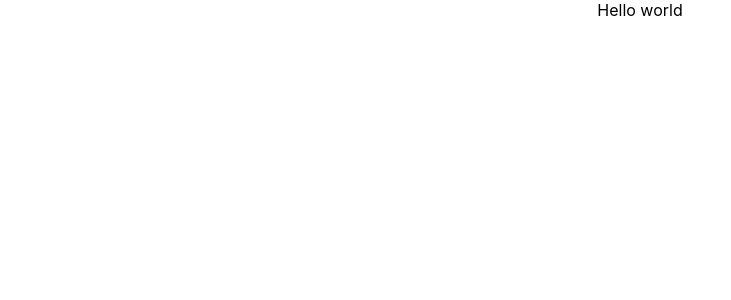
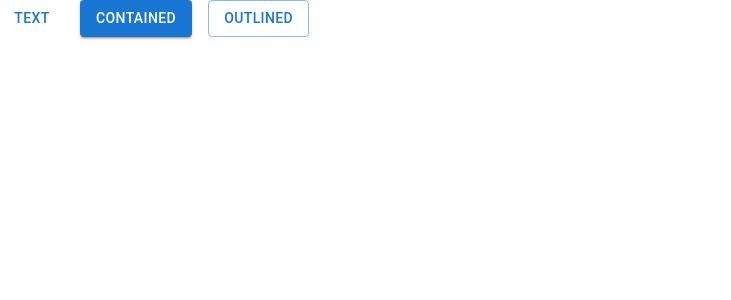
Before and after one commit to MoomenEltelbany/todo_list, a React (Create React App) app: page / in a window 1280 px wide. Shown: the top 300 px of the page, without its empty margins (0-731 px from the left). Built offline with nearby package versions, Linux system fonts and the light colour scheme.

Commit message:
Additional Libraries
Added the Material UI library with the Icons ones and saved them in the package.json

```diff
--- a/package.json
+++ b/package.json
@@ -3,6 +3,10 @@
   "version": "0.1.0",
   "private": true,
   "dependencies": {
+    "@emotion/react": "^11.11.1",
+    "@emotion/styled": "^11.11.0",
+    "@mui/icons-material": "^5.14.18",
+    "@mui/material": "^5.14.18",
     "@testing-library/jest-dom": "^5.17.0",
     "@testing-library/react": "^13.4.0",
     "@testing-library/user-event": "^13.5.0",
--- a/src/App.js
+++ b/src/App.js
@@ -1,7 +1,12 @@
 import "./App.css";
+import Btns from "./Btns";
 
 function App() {
-    return <div className="App">Hello world</div>;
+    return (
+        <div className="App">
+            <Btns />
+        </div>
+    );
 }
 
 export default App;
--- /dev/null
+++ b/src/Btns.jsx
@@ -0,0 +1,13 @@
+import * as React from "react";
+import Stack from "@mui/material/Stack";
+import Button from "@mui/material/Button";
+
+export default function BasicButtons() {
+    return (
+        <Stack spacing={2} direction="row">
+            <Button variant="text">Text</Button>
+            <Button variant="contained">Contained</Button>
+            <Button variant="outlined">Outlined</Button>
+        </Stack>
+    );
+}
```
Also changed, not shown: 1 other file (tests, documents, lock files or other folders).
